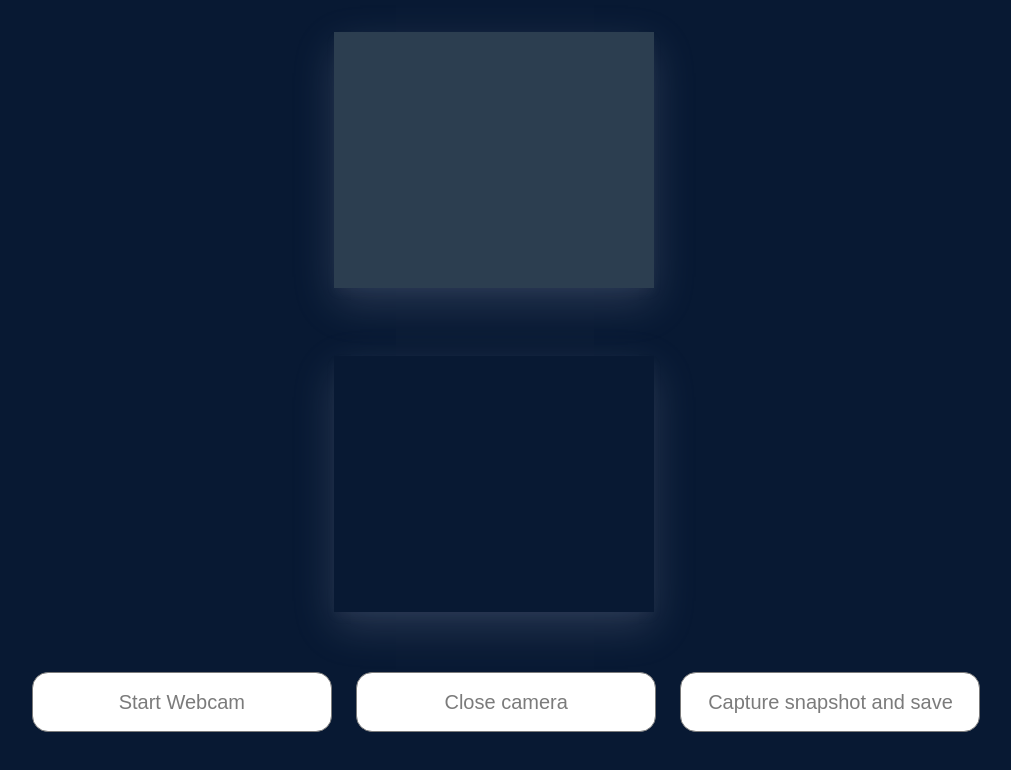
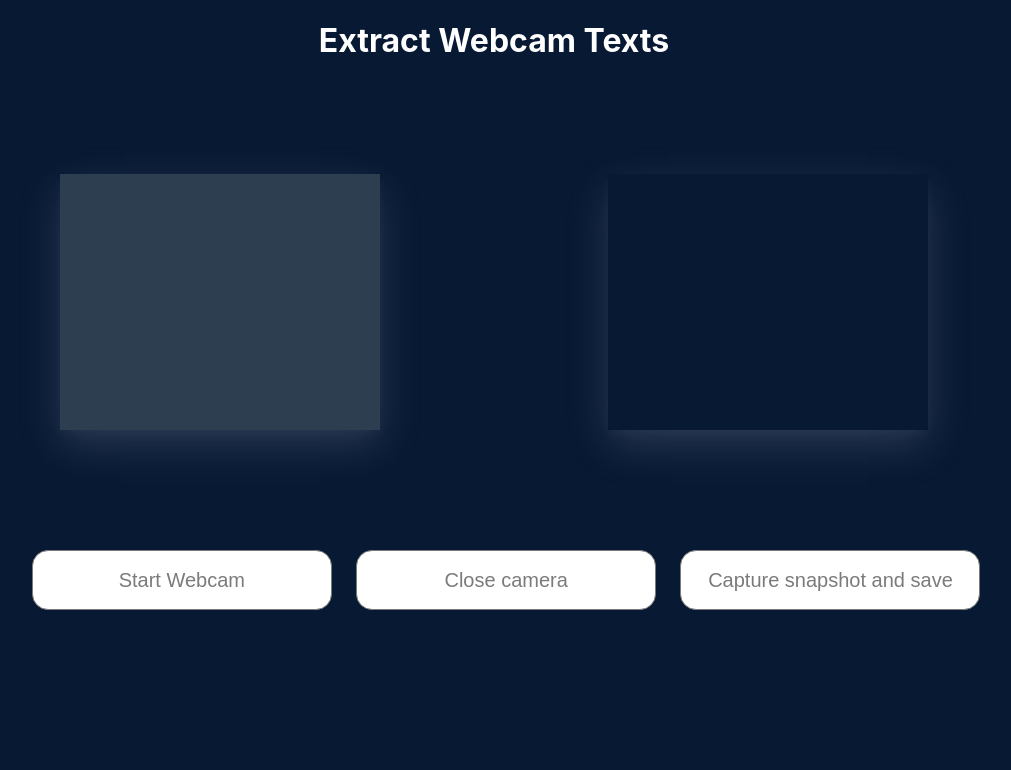
Before and after one commit to ryananyangu/xterm_rm, a Next.js app: page / in a window 1280 px wide. Shown: the top 770 px of the page, without its empty margins (146-1157 px from the left). Built offline with nearby package versions, Linux system fonts and the light colour scheme.

Commit message:
Update Main.client.js

```diff
--- a/components/Main.client.js
+++ b/components/Main.client.js
@@ -82,8 +82,10 @@ export default function Main() {
 
   return (
     <>
-      <div className="card">
-        <div className="videos">
+    <h1>Extract Webcam Texts</h1>
+          <div className="container">
+            <div className="row">
+              <div className="column">
                 <video
                   className="display"
                   width={800}
@@ -93,7 +95,7 @@ export default function Main() {
                   playsInline
                 ></video>
               </div>
-
+              <div className="column">
                 <canvas
                   className="display"
                   width={800}
@@ -101,8 +103,15 @@ export default function Main() {
                   ref={processedVid}
                 ></canvas>
               </div>
-
-      {output && <div ref={text_canvas}>{output}</div>}
+              {output && (
+              <div className="column">
+                  <div ref={text_canvas}>
+                    {output}
+                  </div>
+              </div>
+                )}
+            </div>
+          </div>
 
           <div className="buttons">
             <button className="button" onClick={startCamHandler} ref={startBtn}>
```
Lines whose indentation alone changed are shown as unchanged.
